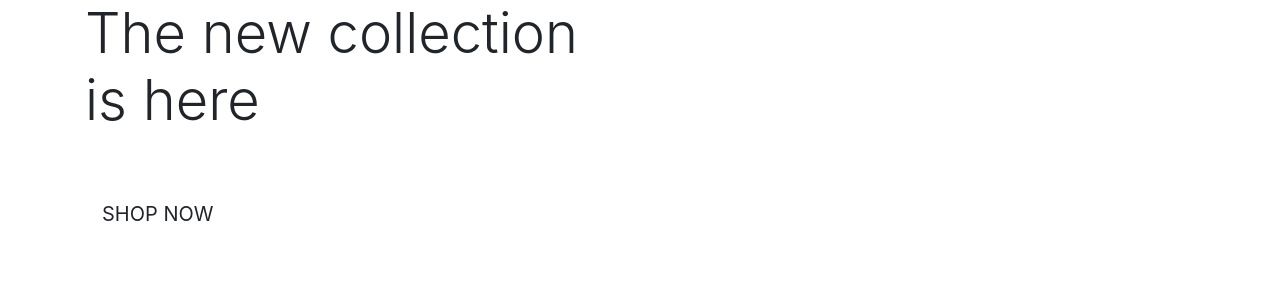
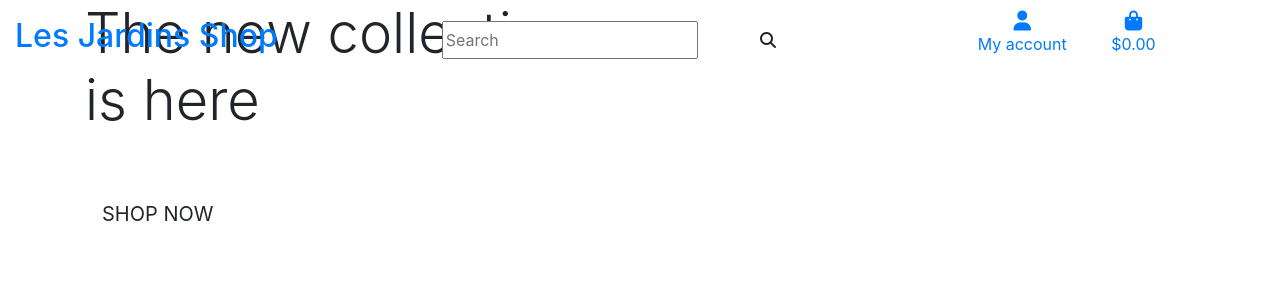
Before and after one commit to cecilegaudron/lesjardins, a Django app: page / in a window 1280 px wide. Shown: the top 300 px of the page. Run offline with Django 3.2, Linux system fonts and the light colour scheme; some libraries are stand-ins or nearby versions.

Commit message:
Add main page header

```diff
--- a/templates/base.html
+++ b/templates/base.html
@@ -34,7 +34,67 @@
     <title>Les Jardins {% block extra_title %}{% endblock %}</title>
   </head>
   <body>
-    <header class="container-fluid fixed-top"></header>
+    <header class="container-fluid fixed-top">
+      <div class="row">
+        <div class="col-12 col-lg-4 my-auto py-1 py-lg-0 text-enter text-lg-left">
+          <a href="{% url 'home' %}" class="nav-ling main-logo-link">
+            <h2>Les Jardins Shop</h2>
+          </a>
+        </div>
+        <div class="col-12 col-lg-4 my-auto py-1 py-lg-0">
+          <!-- Search Form -->
+          <form method="GET" action="">
+            <div class="input-group w-100">
+              <input type="text" placeholder="Search" name="q">
+              <button type="submit" class="form-control btn btn-black border-black rounded-0">
+                <i class="fas fa-search"></i>
+              </button>
+            </div>
+          </form>
+        </div>
+        <!-- Account menu-->
+        <div class="col-12 col-lg-4 my-auto py-1 py-lg-0">
+          <ul class="list-inline list-unstyled text-center">
+            <li class="list-inline-item dropdown">
+              <a class="text-black nav-link" href="#" id="user-options" data-toggle="dropdown" aria-haspopup="true" aria-expanded="false">
+                <div class="text-center">
+                  <div><i class="fas fa-user fa-lg"></i></div>
+                  <p class="my-0">My account</p>
+                </div>
+              </a>
+              <!-- Account menu when connected -->
+              <div class="dropdown-menu border-0" aria-labelledby="user-options">
+                {% if request.user.is_authenticated %}
+                  {% if request.user.is_superuser %}
+                    <a href="" class="dropdown-item">Product management</a>
+                  {% endif %}
+                  <a href="" class="dropdown-item">My profile</a>
+                  <a href="{% url 'accoun_logout' %}" class="dropdown-item">Logout</a>
+                {% else %}
+                  <a href="{% url 'account_signup' %}" class="dropdown-item">Register</a>
+                  <a href="{% url 'account_login' %}" class="dropdown-item">Login</a>
+                {% endif %}
+              </div>
+            </li>
+            <!-- Shopping bag -->
+            <li class="list-inline-item">
+              <a class="{% if grand_total %} text-info font-weight-bold {% else %} text-black {% endif %} nav-link" href="">
+                <div class="text-center">
+                  <div><i class="fas fa-shopping-bag fa-lg"></i></div>
+                  <p class="my-0">
+                    {% if grand_total %}
+                      §{{ grand_total|floatformat:2 }}
+                    {% else %}
+                      $0.00
+                    {% endif %}
+                  </p>
+                </div>
+              </a>
+            </li>
+          </ul>
+        </div>
+      </div>
+    </header>
 
     {% if messages %}
     <div class=""message-container></div>
@@ -47,7 +107,10 @@
     {% endblock %}
 
     {% block postloadjs %}
+
     {% endblock %}
+     <!-- font awesome script -->
+     <script src="https://kit.fontawesome.com/3ee526735d.js" crossorigin="anonymous"></script>
 
   </body>
 </html>
```
